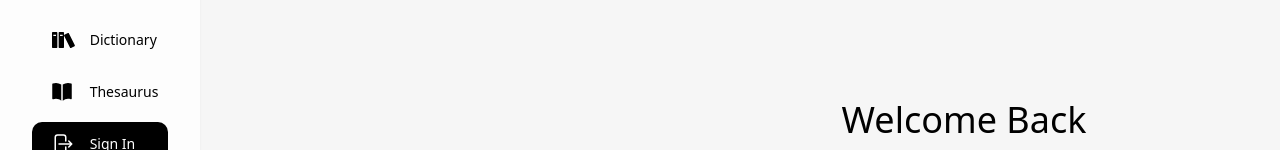
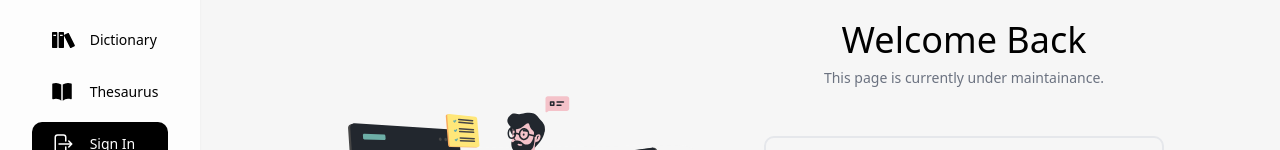
Before and after one commit to bachdumpling/genz-dictionary, a Next.js app: page /authentication in a window 1280 px wide. Shown: the part 164-314 px from the top of the page. Built offline with nearby package versions, Linux system fonts and the light colour scheme; no server answers.

Commit message:
Update authentication and sign-in pages

```diff
--- a/app/authentication/page.js
+++ b/app/authentication/page.js
@@ -8,7 +8,7 @@ import Loginbutton from "../components/Loginbutton";
 function Authentication() {
   return (
     <>
-      <div className="flex md:flex-row flex-col max-w-4xl mx-auto mt-32 gap-4 ">
+      <div className="flex md:flex-row flex-col max-w-4xl mx-auto mt-12 gap-4 ">
         <div className="flex justify-center items-center mx-4">
           <div className="w-[200px] md:w-[400px] ">
 
--- a/app/components/SignIn.js
+++ b/app/components/SignIn.js
@@ -17,7 +17,11 @@ function SignIn() {
       <h1 className="text-xl md:text-2xl lg:text-4xl text-center font-medium pb-[48px] pt-10">
         {" "}
         Welcome Back
+      <h2 className="text-sm font-normal text-gray-500 pt-2" >
+        This page is currently under maintainance.
+      </h2>
       </h1>
+
       {/* <div className="border w-full"> */}
       <button
         onClick={() => signIn("google")}
```
